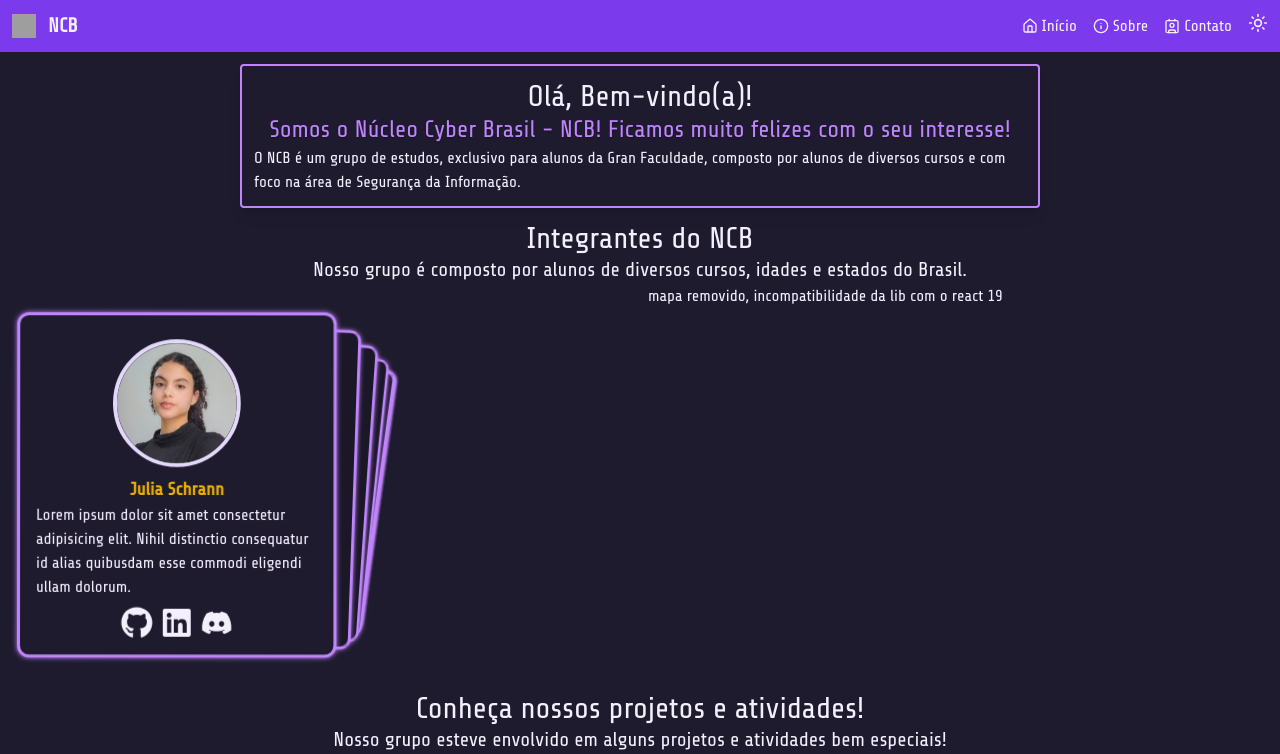
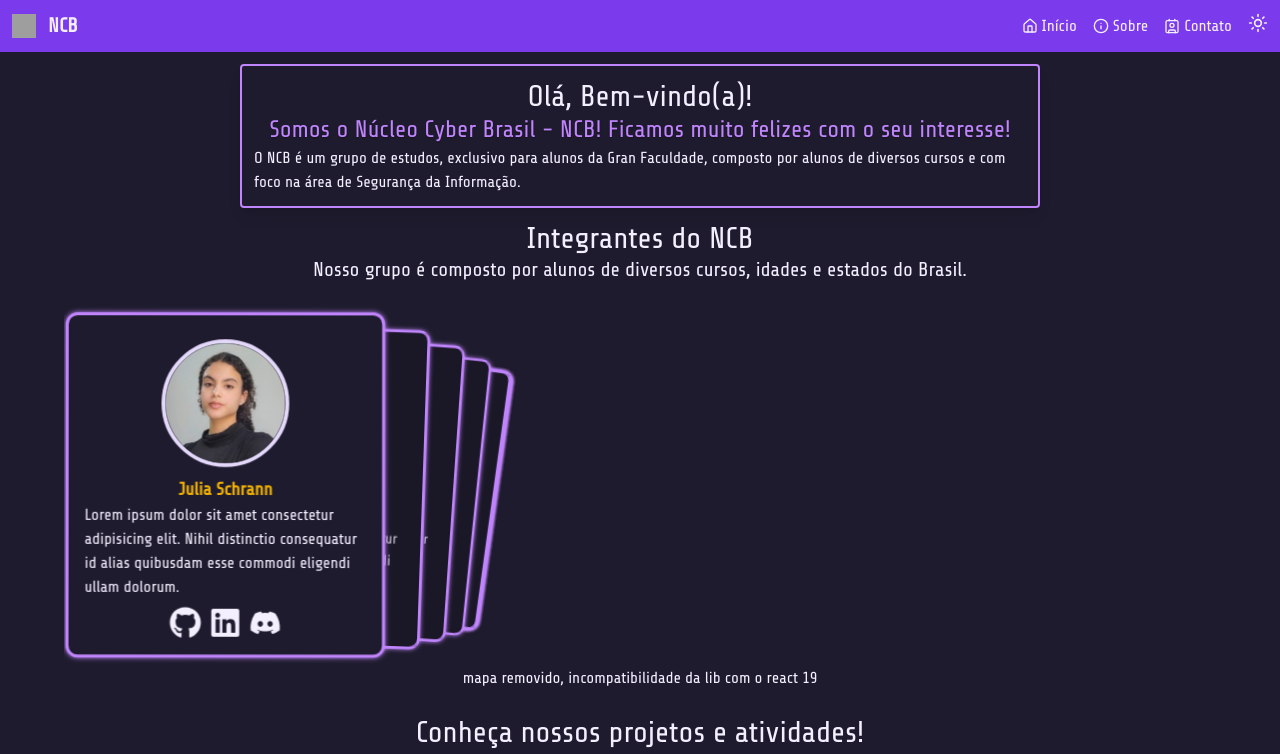
Before and after one commit to NucleoCyberBrasill/SiteNcbFull, a React (Vite) app: page / in a window 1280 px wide. Shown: the top 754 px of the page. Built offline with nearby package versions, Linux system fonts and the light colour scheme; grey boxes are pictures that could not be loaded.

Commit message:
[fix]layout dos carroseis quebrados

```diff
--- a/src/App.tsx
+++ b/src/App.tsx
@@ -16,14 +16,10 @@ function App() {
       </Container>
 <h1 className="text-3xl text-center mt-2">Integrantes do NCB</h1>
       <h2 className="text-xl text-center">Nosso grupo é composto por alunos de diversos cursos, idades e estados do Brasil.</h2>
-<div className="flex flex-col md:flex-row gap-4">
-  <div className="w-full md:w-1/2">
+
     <Members />
-  </div>
-  <div className="w-full md:w-1/2">
     <MembersMap />
-  </div>
-</div>
+
 
       <Projects/>
       </>
--- a/src/Components/MembersMap/index.tsx
+++ b/src/Components/MembersMap/index.tsx
@@ -8,7 +8,7 @@
 //   "https://raw.githubusercontent.com/giuliano-macedo/geodata-br-states/refs/heads/main/geojson/br_states.json";
 export function MembersMap() {
   return (
-    <div className="w-full max-w-2xl mx-auto">
+    <div className="text-center">
 <p>mapa removido, incompatibilidade da lib com o react 19</p>
 
       </div>
--- a/src/styles/global.css
+++ b/src/styles/global.css
@@ -16,7 +16,3 @@ body{
 .swiper-pagination-bullet-active {
   background: var(--color-primary-self) !important; /* cor ativa (blue-700) */
 }
-.swiper-wrapper {
-  max-width: 600px; /* define uma largura menor */
-  margin: 0 auto; /* centraliza horizontalmente */
-}
```
